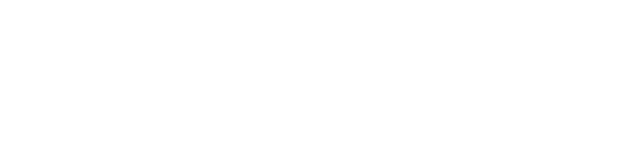
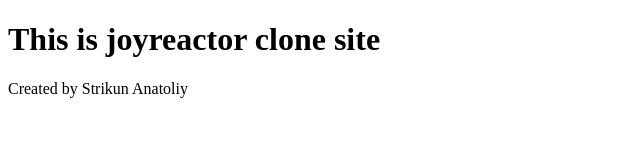
Before and after one commit to Anatoliy12321/my-project, a plain HTML site: page index.html in a window 1280 px wide. Shown: the whole page, without its empty margins (0-640 px from the left). Drawn offline with Linux system fonts and the light colour scheme.

Commit message:
2 commit

```diff
--- a/index.html
+++ b/index.html
@@ -6,5 +6,7 @@
 </head>
 <body>
 
+    <h1>This is joyreactor clone site</h1>
+    <p>Created by Strikun Anatoliy</p>
 </body>
 </html>
```
